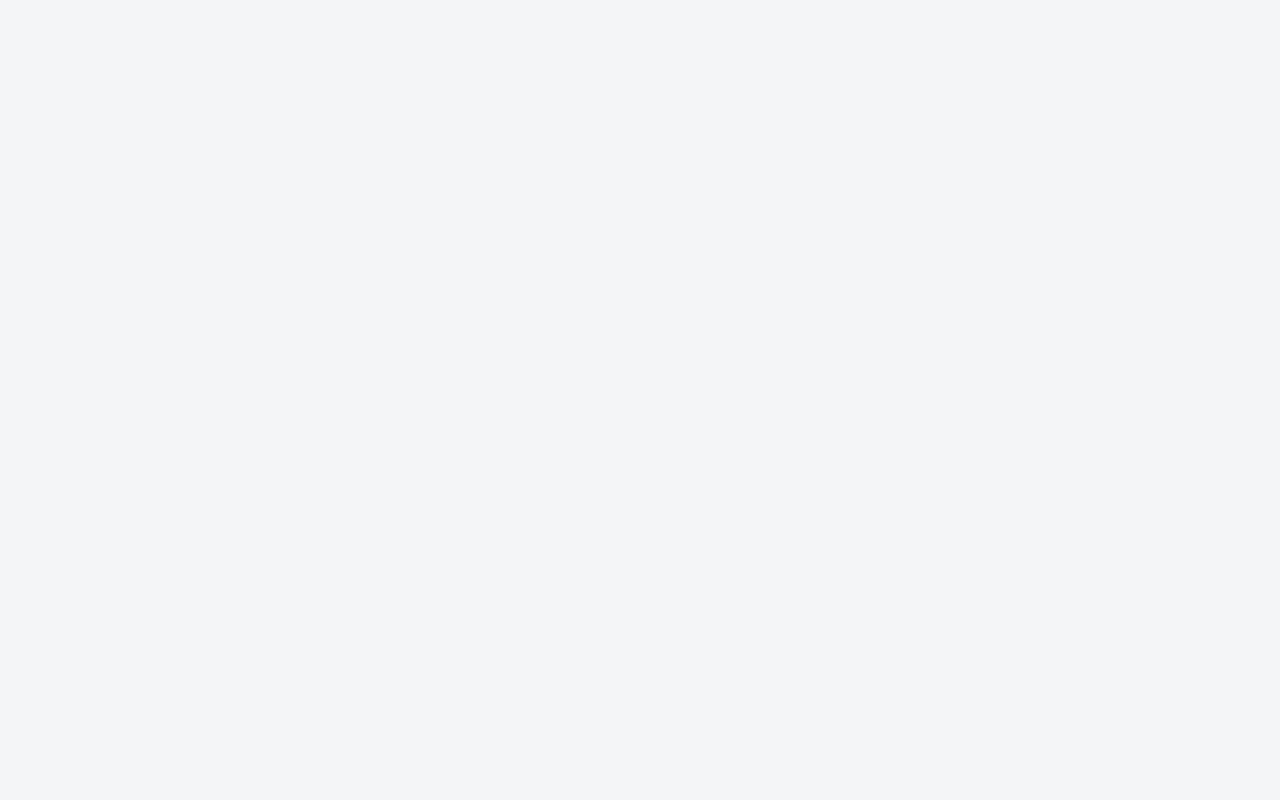
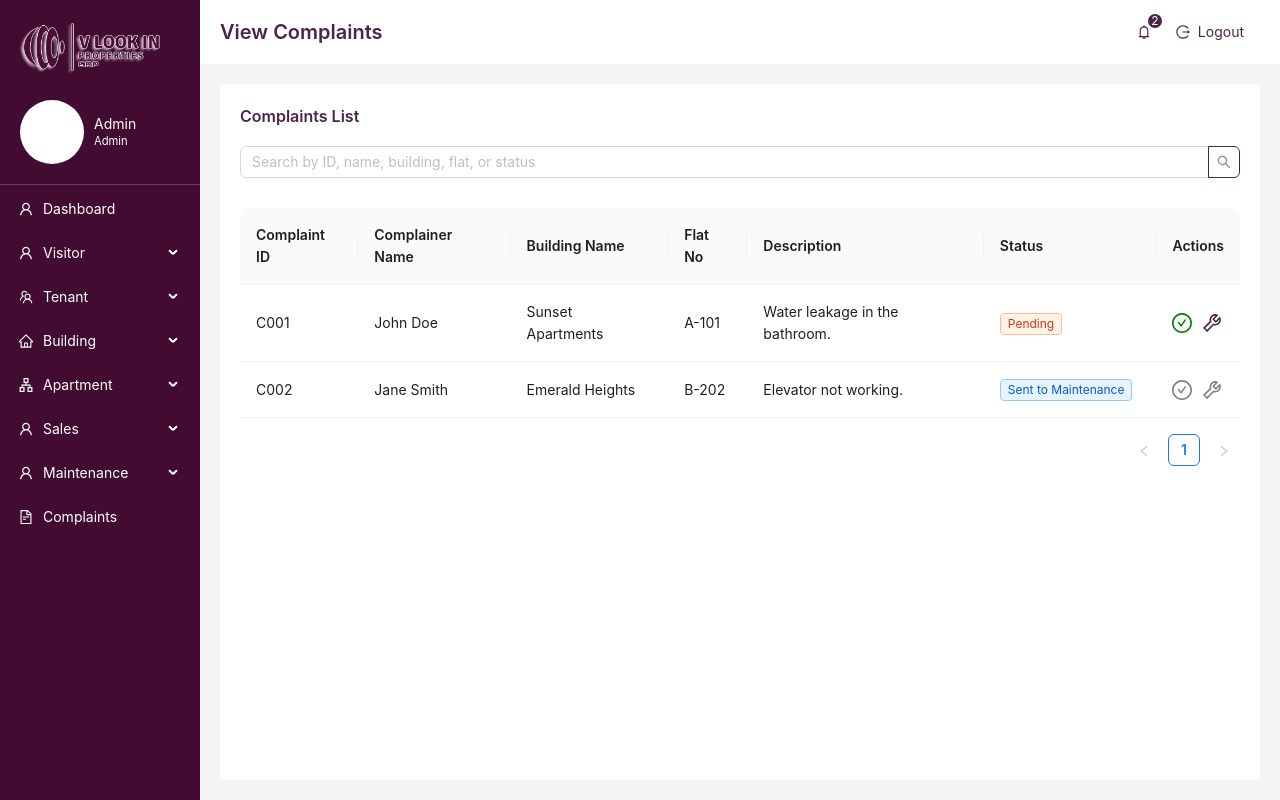
Before and after one commit to danish-abdullah/crems, a React (Create React App) app: page /#/view-complaints-admin in a window 1280 px wide. Before the commit this address had no page. Built offline with nearby package versions, Linux system fonts and the light colour scheme.

Commit message:
added complaint view

```diff
--- a/package.json
+++ b/package.json
@@ -42,5 +42,5 @@
   "devDependencies": {
     "gh-pages": "^6.2.0"
   },
-  "homepage": "http://danish-abdullah.github.io/crems"
+  "homepage": "http://danish-abdullah.github.io/crems/"
 }
--- a/src/App.js
+++ b/src/App.js
@@ -20,6 +20,8 @@ import ViewTenants from "./pages/views/ViewTenants";
 import ViewVisitors from "./pages/views/ViewVisitors";
 import ViewSales from "./pages/views/ViewSales";
 import ViewMaintenance from "./pages/views/ViewMaintenance";
+import ViewMaintenanceRequests from "./pages/views/ViewMaintenanceRequests";
+import ViewComplaintsAdmin from "./pages/views/ViewComplaintsAdmin";
 import ViewAdmins from "./pages/views/ViewAdmins";
 
 function App() {
@@ -45,6 +47,8 @@ function App() {
         <Route path="/view-visitors" element={<ViewVisitors />} />
         <Route path="/view-sales" element={<ViewSales />} />
         <Route path="/view-maintenance" element={<ViewMaintenance />} />
+        <Route path="/view-maintenance-requests" element={<ViewMaintenanceRequests />} />
+        <Route path="/view-complaints-admin" element={<ViewComplaintsAdmin />} />
         <Route path="/view-admins" element={<ViewAdmins />} />
       </Routes>
   );
--- a/src/components/AdminSidebar.js
+++ b/src/components/AdminSidebar.js
@@ -58,6 +58,12 @@ const AdminSidebar = ({ username, role }) => {
         }
         else if (key === "viewMaintenance") {
           navigate("/view-maintenance");
+        }
+        else if (key === "viewMaintenanceRequests") {
+          navigate("/view-maintenance-requests");
+        }
+        else if (key === "viewComplaintsAdmin") {
+          navigate("/view-complaints-admin");
         }
       };
   return (
@@ -136,8 +142,11 @@ const AdminSidebar = ({ username, role }) => {
             <Menu.Item key="viewMaintenance" icon={<FileTextOutlined />}>
               View Maintenance
             </Menu.Item>
+            <Menu.Item key="viewMaintenanceRequests" icon={<FileTextOutlined />}>
+              View Requests
+            </Menu.Item>
           </SubMenu>
-          <Menu.Item className="main-item" key="complaints" icon={<UserOutlined />}>
+          <Menu.Item className="main-item" key="viewComplaintsAdmin" icon={<FileTextOutlined />}>
             Complaints
           </Menu.Item>
         </Menu>
--- /dev/null
+++ b/src/pages/views/ViewComplaintsAdmin.js
@@ -0,0 +1,161 @@
+import React, { useState } from "react";
+import { Layout, Typography, Input, Table, Tooltip, Tag, message } from "antd";
+import { CheckCircleOutlined, ToolOutlined } from "@ant-design/icons";
+import "../../App.css";
+import Sidebar from "../../components/AdminSidebar.js";
+import TitleHeader from "../../components/TitleHeader.js";
+
+const { Content } = Layout;
+const { Title } = Typography;
+const { Search } = Input;
+
+const ViewComplaints = () => {
+  const [data, setData] = useState([
+    {
+      key: "1",
+      complaintId: "C001",
+      complainerName: "John Doe",
+      buildingName: "Sunset Apartments",
+      flatNo: "A-101",
+      description: "Water leakage in the bathroom.",
+      status: "Pending",
+    },
+    {
+      key: "2",
+      complaintId: "C002",
+      complainerName: "Jane Smith",
+      buildingName: "Emerald Heights",
+      flatNo: "B-202",
+      description: "Elevator not working.",
+      status: "Sent to Maintenance",
+    },
+  ]);
+
+  const [searchText, setSearchText] = useState("");
+
+  const filteredData = data.filter(
+    (item) =>
+      item.complaintId.toLowerCase().includes(searchText.toLowerCase()) ||
+      item.complainerName.toLowerCase().includes(searchText.toLowerCase()) ||
+      item.buildingName.toLowerCase().includes(searchText.toLowerCase()) ||
+      item.flatNo.toLowerCase().includes(searchText.toLowerCase()) ||
+      item.description.toLowerCase().includes(searchText.toLowerCase()) ||
+      item.status.toLowerCase().includes(searchText.toLowerCase())
+  );
+
+  const handleMarkResolved = (key) => {
+    const updatedData = data.map((item) =>
+      item.key === key ? { ...item, status: "Resolved" } : item
+    );
+    setData(updatedData);
+    message.success("Complaint marked as resolved.");
+  };
+
+  const handleSendToMaintenance = (key) => {
+    const updatedData = data.map((item) =>
+      item.key === key ? { ...item, status: "Sent to Maintenance" } : item
+    );
+    setData(updatedData);
+    message.info("Complaint sent to maintenance.");
+  };
+
+  const columns = [
+    {
+      title: "Complaint ID",
+      dataIndex: "complaintId",
+      key: "complaintId",
+    },
+    {
+      title: "Complainer Name",
+      dataIndex: "complainerName",
+      key: "complainerName",
+    },
+    {
+      title: "Building Name",
+      dataIndex: "buildingName",
+      key: "buildingName",
+    },
+    {
+      title: "Flat No",
+      dataIndex: "flatNo",
+      key: "flatNo",
+    },
+    {
+      title: "Description",
+      dataIndex: "description",
+      key: "description",
+    },
+    {
+      title: "Status",
+      dataIndex: "status",
+      key: "status",
+      render: (status) => {
+        let color = "volcano";
+        if (status === "Resolved") color = "green";
+        if (status === "Sent to Maintenance") color = "blue";
+        return <Tag color={color}>{status}</Tag>;
+      },
+    },
+    {
+      title: "Actions",
+      key: "actions",
+      render: (_, record) => (
+        <div style={{ display: "flex", gap: "10px" }}>
+          <Tooltip title="Mark as Resolved">
+            <CheckCircleOutlined
+              style={{
+                fontSize: "20px",
+                color: record.status === "Resolved" || record.status === "Sent to Maintenance" ? "gray" : "green",
+                cursor: record.status === "Resolved" || record.status === "Sent to Maintenance" ? "not-allowed" : "pointer",
+              }}
+              onClick={() =>
+                record.status === "Pending" && handleMarkResolved(record.key)
+              }
+            />
+          </Tooltip>
+          <Tooltip title="Send to Maintenance">
+            <ToolOutlined
+              style={{
+                fontSize: "20px",
+                color: record.status === "Resolved" || record.status === "Sent to Maintenance" ? "gray" : "#4b244a",
+                cursor: record.status === "Resolved" || record.status === "Sent to Maintenance" ? "not-allowed" : "pointer",
+              }}
+              onClick={() =>
+                record.status === "Pending" && handleSendToMaintenance(record.key)
+              }
+            />
+          </Tooltip>
+        </div>
+      ),
+    },
+  ];
+
+  return (
+    <Layout style={{ minHeight: "100vh" }}>
+      <Sidebar username="Admin" role="Admin" />
+
+      <Layout>
+        <TitleHeader title="View Complaints" />
+        <Content style={{ margin: "20px", padding: "20px", background: "white" }}>
+          <Title level={5} style={{ color: "#4b244a" }}>
+            Complaints List
+          </Title>
+          <Search
+            placeholder="Search by ID, name, building, flat, or status"
+            allowClear
+            onChange={(e) => setSearchText(e.target.value)}
+            style={{ margin: "10px 0", width: "100%" }}
+          />
+          <Table
+            columns={columns}
+            dataSource={filteredData}
+            pagination={{ pageSize: 5 }}
+            style={{ marginTop: "20px" }}
+          />
+        </Content>
+      </Layout>
+    </Layout>
+  );
+};
+
+export default ViewComplaints;
--- /dev/null
+++ b/src/pages/views/ViewMaintenanceRequests.js
@@ -0,0 +1,109 @@
+import React from "react";
+import { Layout, Table, Input, Button } from "antd";
+import { EditOutlined, DeleteOutlined } from "@ant-design/icons";
+import "../../App.css";
+import Sidebar from "../../components/AdminSidebar.js";
+import TitleHeader from "../../components/TitleHeader.js";
+
+const { Content } = Layout;
+const { Search } = Input;
+
+const ViewVisitors = () => {
+  // Sample data for visitors table
+  const dataSource = [
+    {
+      key: "1",
+      building: "Al jeddah",
+      person: "Visitor",
+      date: "2023-03-12",
+      name: "Umer",
+      mobile: "55 765 7028",
+      email: "umer30@gmail.com",
+      flat: "102"
+    },
+    // Add more rows as needed
+  ];
+
+  const columns = [
+    {
+      title: "Name",
+      dataIndex: "name",
+      key: "name",
+    },
+    {
+      title: "Building",
+      dataIndex: "building",
+      key: "building",
+    },
+    {
+      title: "Flat No.",
+      dataIndex: "flat",
+      key: "flat",
+    },
+    {
+      title: "Mobile No",
+      dataIndex: "mobile",
+      key: "mobile",
+    },
+    {
+      title: "Email",
+      dataIndex: "email",
+      key: "email",
+      render: (text) => <a href={`mailto:${text}`}>{text}</a>,
+    },
+    {
+      title: "Date",
+      dataIndex: "date",
+      key: "date",
+    },
+    {
+      title: "Update",
+      key: "update",
+      render: () => (
+        <div>
+          <Button
+            icon={<EditOutlined />}
+            type="link"
+            style={{ color: "#7b3e82" }}
+          />
+          <Button icon={<DeleteOutlined />} type="link" danger />
+        </div>
+      ),
+    },
+  ];
+
+  return (
+    <Layout style={{ minHeight: "100vh" }}>
+      {/* Sidebar */}
+      <Sidebar
+        username="Admin"
+        role="Admin"
+      />
+
+      {/* Main Content */}
+      <Layout>
+        <TitleHeader title="View Visitors" />
+        <Content
+          style={{ margin: "20px", padding: "20px", background: "white" }}
+        >
+          <Search
+            placeholder="Search"
+            allowClear
+            style={{
+              width: 300,
+              marginBottom: "20px",
+              borderColor: "#4b244a",
+            }}
+          />
+          <Table
+            dataSource={dataSource}
+            columns={columns}
+            pagination={{ pageSize: 5 }}
+          />
+        </Content>
+      </Layout>
+    </Layout>
+  );
+};
+
+export default ViewVisitors;
```
